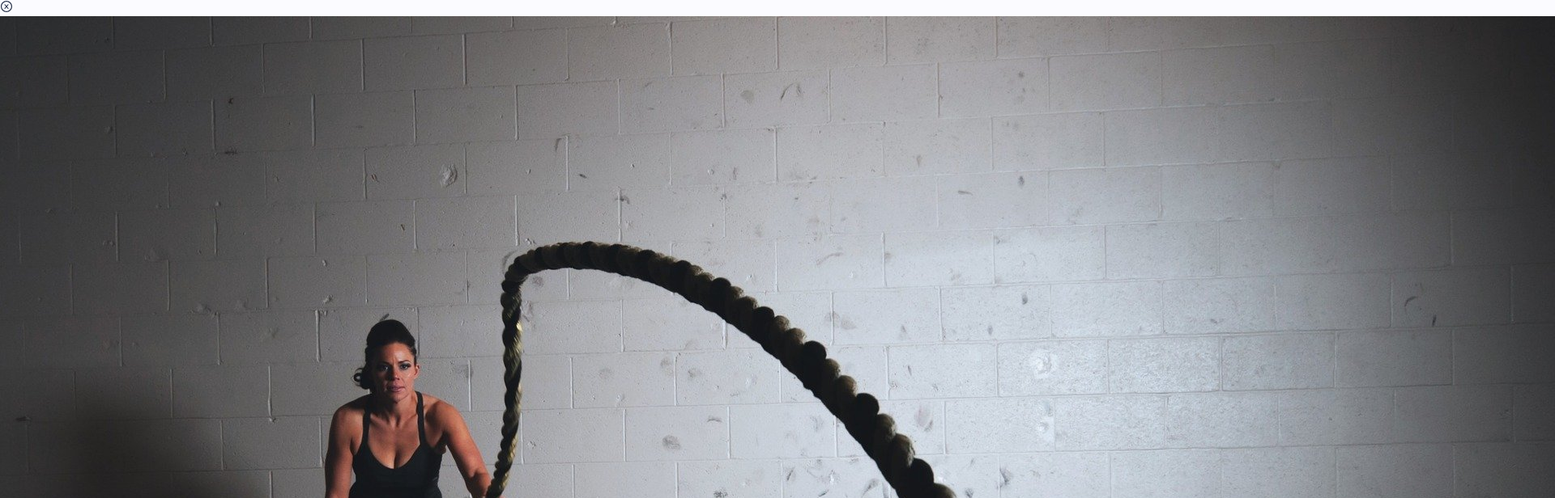
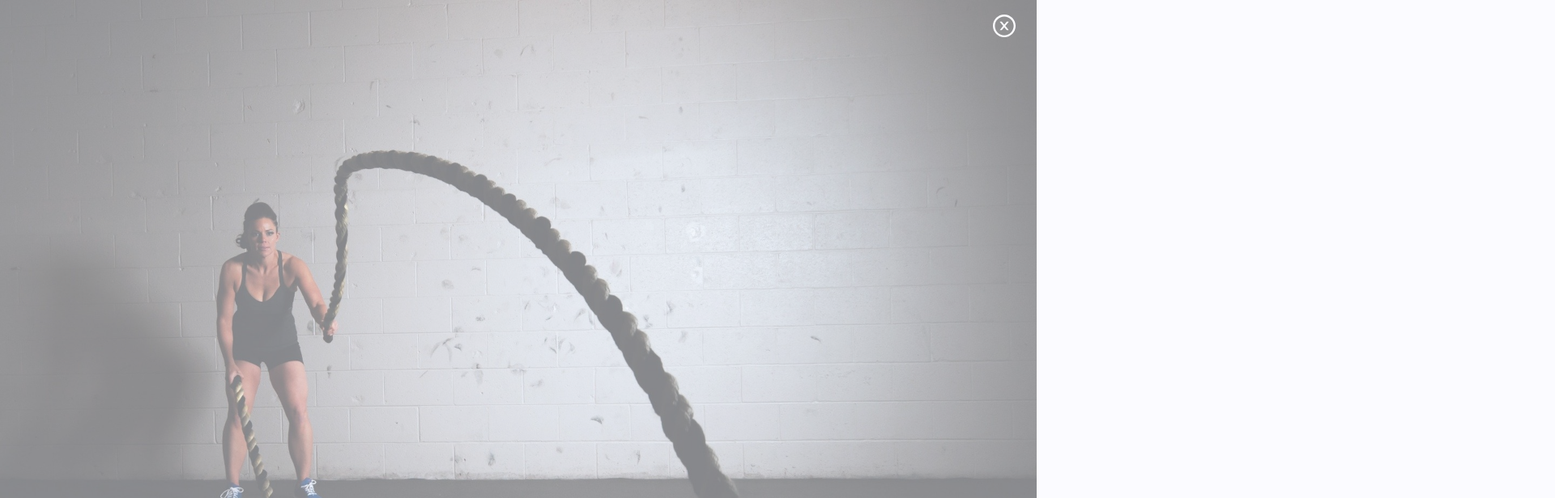
Before and after one commit to danidji/mama_mouv, a Next.js app: page /components/PersoPanel in a window 1280 px wide. Shown: the top 616 px of the page at 81% size, 1920 px wide, since content can reach past the window. Built offline with nearby package versions, Linux system fonts and the light colour scheme.

Commit message:
MOD - style

```diff
--- a/styles/app.sass
+++ b/styles/app.sass
@@ -7,3 +7,4 @@
 @import 'general/components/welcome'
 @import 'general/components/navbar'
 @import 'general/components/main_content'
+@import 'general/components/modals'
--- a/styles/general/_variables.sass
+++ b/styles/general/_variables.sass
@@ -3,3 +3,4 @@ $font-color: #263048
 $first-color: #ff4d67
 $bgc-color: #FBFBFF
 $second-color: #7a918d
+$third-color: #e5e5e5
--- a/styles/general/components/_main_content.sass
+++ b/styles/general/components/_main_content.sass
@@ -65,7 +65,7 @@
                 .window
                     width: 25rem
                     height: 20rem
-                    border: 4px solid $first-color
+                    // border: 4px solid $first-color
                     border-radius: 1rem
                     cursor: pointer
                     position: relative
@@ -73,7 +73,7 @@
                     box-shadow: rgba(0, 0, 0, 0.24) 0px 3px 8px
                     &:hover
                         box-shadow: rgba(0, 0, 0, 0.25) 0px 54px 55px, rgba(0, 0, 0, 0.12) 0px -12px 30px, rgba(0, 0, 0, 0.12) 0px 4px 6px, rgba(0, 0, 0, 0.17) 0px 12px 13px, rgba(0, 0, 0, 0.09) 0px -3px 5px
-                        border: 8px solid $first-color
+                        // border: 8px solid $first-color
                         transition: 100ms
 
                     .window_title
@@ -103,31 +103,50 @@
                     right: 0
                     bottom: 0
                     left: 0
-                    border: 2px solid $first-color
+                    // border: 4px solid $first-color
                     margin: 1rem
-                    padding: .5rem
+                    // padding: .5rem
                     border-radius: 1rem
-                    background-color: $bgc-color
+                    background-color: $third-color
+                    // background-color: $bgc-color
+                    display: flex
+                    flex-direction: column
                     z-index: 9
                     box-shadow: rgba(0, 0, 0, 0.19) 0px 10px 20px, rgba(0, 0, 0, 0.23) 0px 6px 6px
+                    img
+                        height: 100%
+                        width: 100%
+                        object-fit: cover
+                        z-index: 2
                     .head_modal
                         display: flex
                         justify-content: space-between
+                        z-index: 1
+                        height: 6rem
                         h3
                             margin: 0 2rem
                             font-size: 4rem
                             font-family: 'selimaregular'
+                            align-self: center
                         .close_icon
                             font-size: 2rem
                             margin-right: .5rem
                             cursor: pointer
                     .modal_content
-                        display: flex
-                        justify-content: space-around
-                        margin-top: 3rem
+                        // display: flex
+                        // justify-content: space-around
+                        flex: 1
+                        display: grid
+                        grid-template-columns: 1fr 1fr 1fr
+                        grid-gap: 1rem
+                        // margin-top: 3rem
+
                         .sub_window
-                            width: 15rem
-                            height: 20rem
+                            // width: 20rem
+                            width: 80%
+                            height: 80%
+                            align-self: center
+                            justify-self: center
                             box-shadow: rgba(50, 50, 93, 0.25) 0px 6px 12px -2px, rgba(0, 0, 0, 0.3) 0px 3px 7px -3px
                             cursor: pointer
                             position: relative
@@ -164,3 +183,5 @@
                             .text
                                 position: absolute
                                 bottom: -1rem
+                .ind_modal
+                    padding: .5rem
--- /dev/null
+++ b/styles/general/components/_modals.sass
@@ -0,0 +1,20 @@
+.sub_window_modal
+    overflow: hidden
+    position: relative
+    img
+        width: 100%
+        height: 100%
+        object-fit: cover
+        z-index: 1
+        opacity: .5
+    .close_icon_modal
+        font-size: 2rem
+        margin-right: .5rem
+        cursor: pointer
+        position: absolute
+        right: 1rem
+        top: 1rem
+        z-index: 2
+        color: $bgc-color
+    .pregnant_close
+        color: $font-color
```
